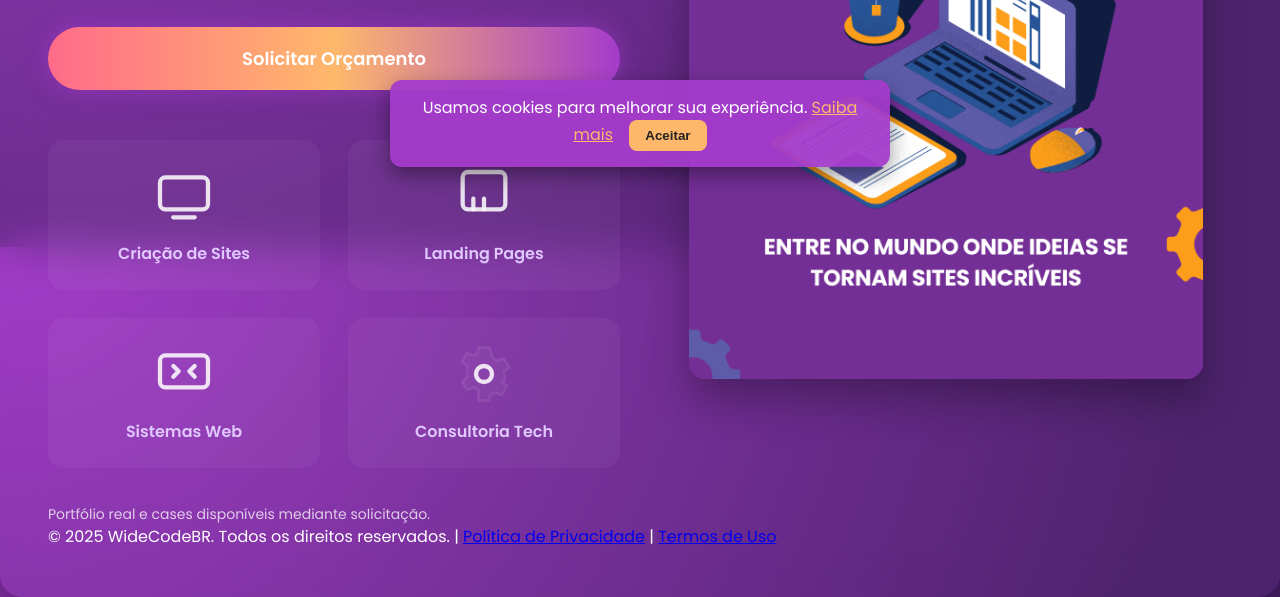
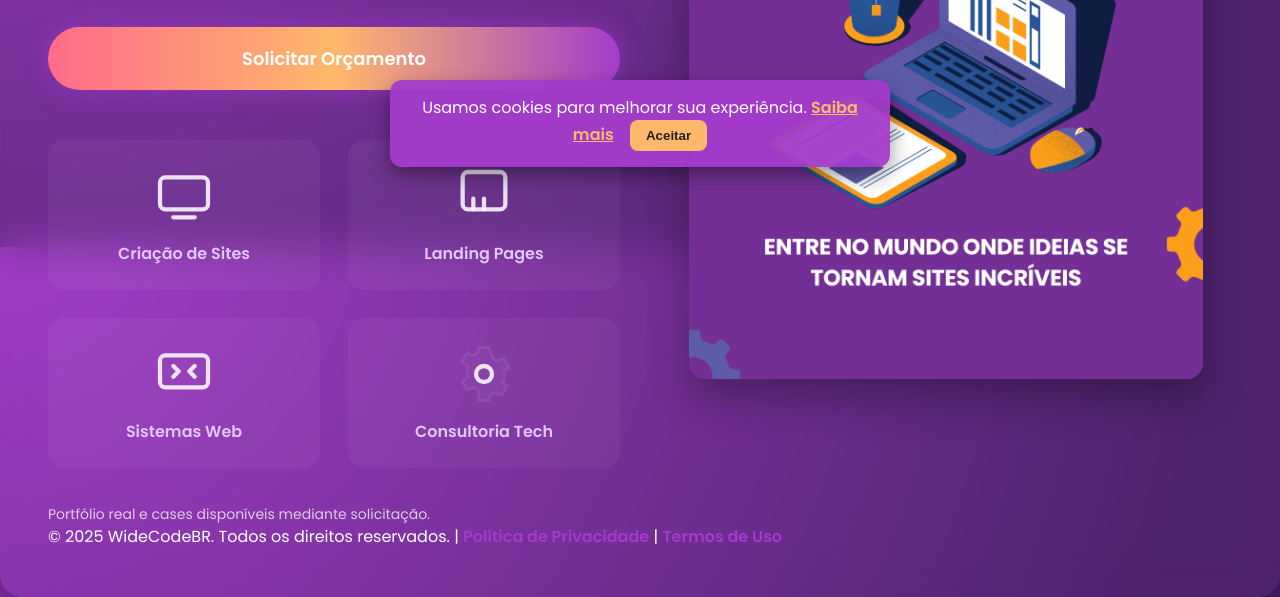
Before and after one commit to ViniGabrielBorba/codewide, a plain HTML site: page index.html in a window 1280 px wide. Shown: the part 613-1210 px from the top of the page. Drawn offline with Linux system fonts and the light colour scheme.

Commit message:
Update style.css

```diff
--- a/style.css
+++ b/style.css
@@ -618,3 +618,29 @@ nav.nav-desktop a:focus {
     font-size: 32px;
   }
 }
+
+/* Links do rodapé */
+footer a {
+  color: var(--primary); /* Cor principal do site */
+  text-decoration: none; /* Remove sublinhado padrão */
+  font-weight: 600;
+  transition: color 0.3s ease;
+}
+
+footer a:hover {
+  color: #FFB86B; /* Tom de destaque ao passar o mouse */
+  text-decoration: underline;
+}
+
+/* Link do aviso de cookies */
+#cookieConsent a {
+  color: #FFB86B; /* Destaca no fundo roxo */
+  font-weight: 600;
+  text-decoration: none;
+  transition: color 0.3s ease;
+}
+
+#cookieConsent a:hover {
+  color: #fff; /* Muda ao passar o mouse */
+  text-decoration: underline;
+}
```
